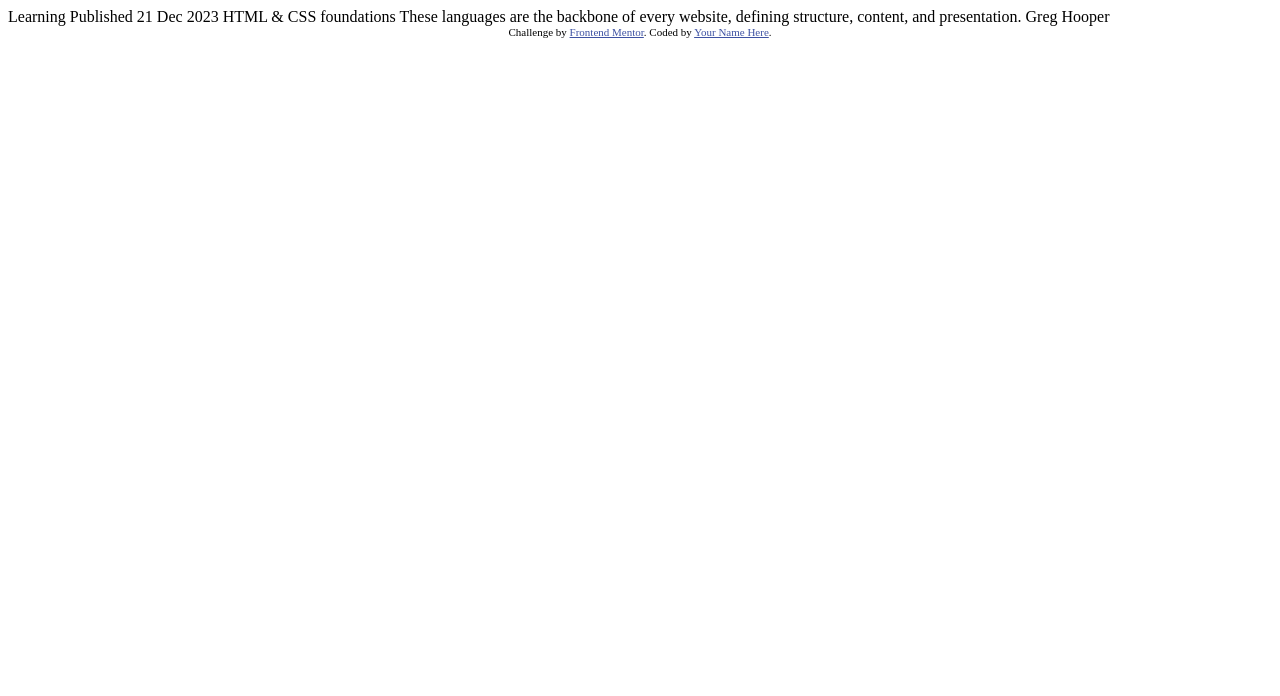
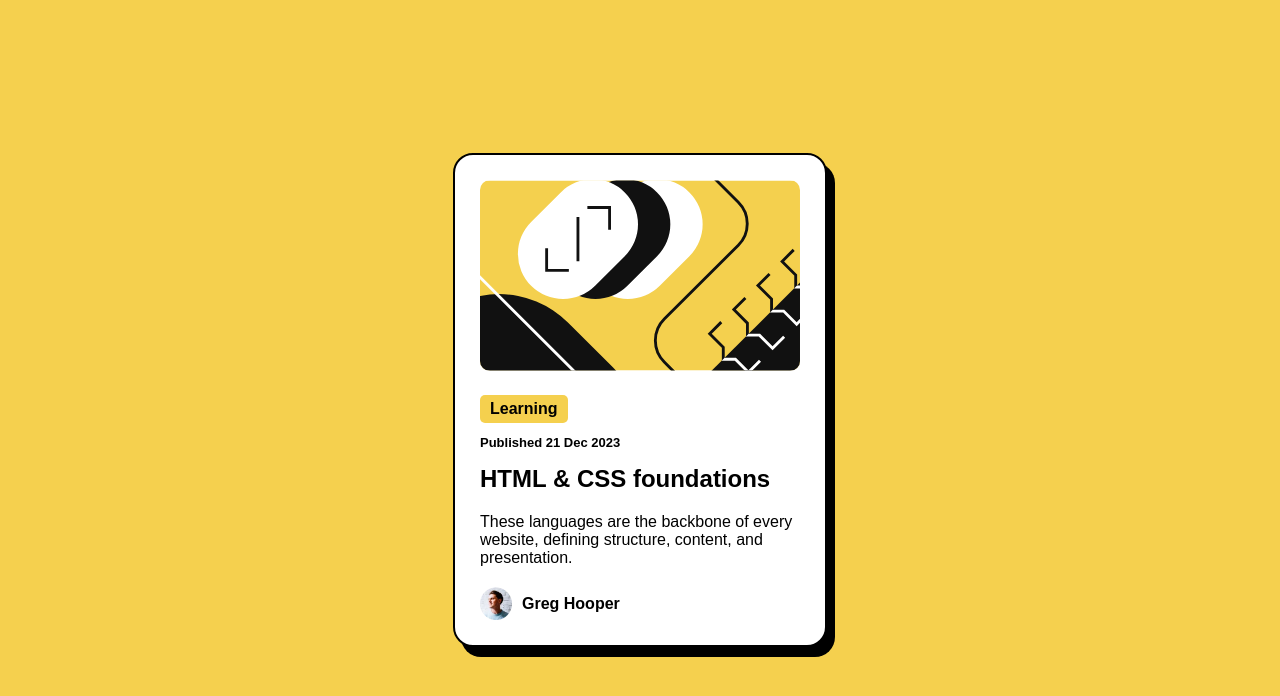
Before and after one commit to Ashmawy21/Blog-preview-card, a plain HTML site: page index.html in a window 1280 px wide. Drawn offline with Linux system fonts and the light colour scheme.

Commit message:
finish the project

```diff
--- a/index.html
+++ b/index.html
@@ -5,7 +5,7 @@
   <meta name="viewport" content="width=device-width, initial-scale=1.0"> <!-- displays site properly based on user's device -->
 
   <link rel="icon" type="image/png" sizes="32x32" href="./assets/images/favicon-32x32.png">
-
+  <link rel="stylesheet" href="style.css">
   <title>Frontend Mentor | Blog preview card</title>
 
   <!-- Feel free to remove these styles or customise in your own stylesheet 👍 -->
@@ -15,20 +15,31 @@
   </style>
 </head>
 <body>
+<div class="container">
 
-  Learning
+<img class="img-1" src="./assets/images/illustration-article.svg" alt="">
 
-  Published 21 Dec 2023
+<div class="content">
 
-  HTML & CSS foundations
+  <h2 id="catigory">Learning</h2>
 
+<span id="date">Published 21 Dec 2023</span>
+
+<h1>HTML & CSS foundations</h1>
+
+<p id="discription">
   These languages are the backbone of every website, defining structure, content, and presentation.
+</p>
 
-  Greg Hooper
+<div class="tutor">
+  <img id="tutor-pic" src="./assets/images/image-avatar.webp" alt="">
+<p class="name">Greg Hooper</p>
+</div>
 
-  <div class="attribution">
-    Challenge by <a href="https://www.frontendmentor.io?ref=challenge" target="_blank">Frontend Mentor</a>.
-    Coded by <a href="#">Your Name Here</a>.
-  </div>
+</div>
+
+</div>
+
+
 </body>
 </html>
--- /dev/null
+++ b/style.css
@@ -0,0 +1,71 @@
+*{
+    margin: 0;
+    padding: 0;
+}
+
+body {
+    font-family: Arial, sans-serif;
+    background-color: #F5D04E;
+    display: flex;
+    justify-content: center;
+    align-items: center;
+    height: 100vh;
+}
+
+.container {
+
+    max-width: 25%;
+    width: fit-content;
+    height: fit-content;
+    background-color: white;
+    padding: 25px;
+    margin: 0 auto;
+    border-radius: 20px;
+    border: solid 2px ;
+    box-shadow: 8px 10px  black;
+
+}
+.img-1{
+    width: 100%;
+    height: auto;
+    margin-bottom: 20px;
+    display: inline-block;
+    border-radius: 10px;
+}
+
+#catigory{
+    background-color: #F5D04E;
+    width: fit-content;
+    padding: 5px 10px;
+    font-size:medium;
+    font-weight:600 ;
+    margin-bottom: 10px;
+    border-radius: 5px;
+}
+#date{
+    font-weight: bolder;
+    font-size: small;
+    display: inline-block;
+    margin-bottom: 15px;
+}
+h1{
+    font-size: 24px;
+    margin-bottom: 20px;
+    font-weight: 800;
+}
+
+#discription{
+    margin-bottom: 20px;
+}
+.tutor{
+display: flex;
+align-items: center;
+gap: 10px;
+}
+.tutor img{
+    width: 32px;
+
+}
+.tutor .name{
+    font-weight: bolder;
+}
```
